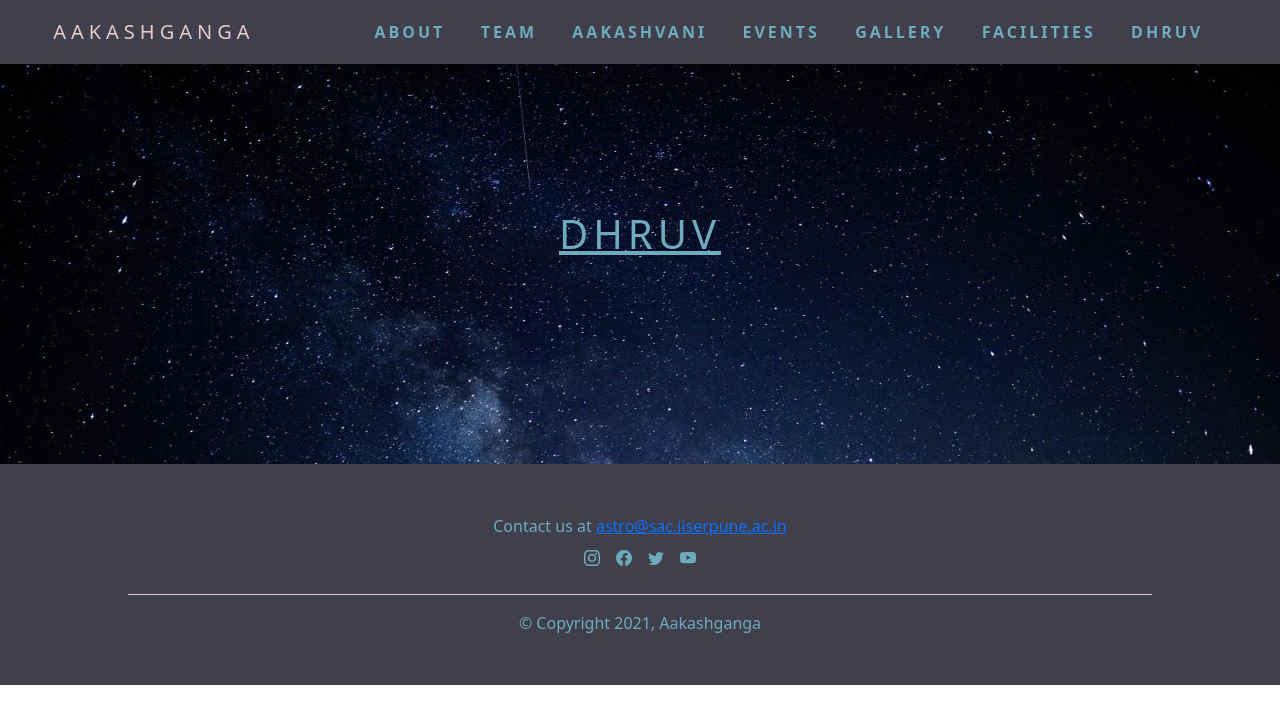
After one commit to vigneshpai2003/Aakashganga, a Flask app: page /dhruv in a window 1280 px wide. The commit adds this page. Shown: the top 724 px of the page. Run offline with Flask 2, Linux system fonts and the light colour scheme; some libraries are stand-ins or nearby versions.

Commit message:
dummy pages

```diff
--- a/AGapp/routes.py
+++ b/AGapp/routes.py
@@ -9,3 +9,23 @@
 @app.route('/team')
 def team():
 	return render_template('team.html')
+
+@app.route('/aakashvani')
+def aakashvani():
+	return render_template('aakashvani.html')
+
+@app.route('/events')
+def events():
+	return render_template('events.html')
+
+@app.route('/gallery')
+def gallery():
+	return render_template('gallery.html')
+
+@app.route('/facilities')
+def facilties():
+	return render_template('facilities.html')
+
+@app.route('/dhruv')
+def dhruv():
+	return render_template('dhruv.html')
--- a/AGapp/templates/base.html
+++ b/AGapp/templates/base.html
@@ -26,11 +26,11 @@
             <ul class="nav-link">
                 <li><a href="/#about">About</a></li>
                 <li><a href="/team">Team</a></li>
-                <li><a href="#">Aakashvani</a></li>
-                <li><a href="#">Events</a></li>
-                <li><a href="#">Gallery</a></li>
-                <li><a href="#">Facilities</a></li>
-                <li><a href="#">Dhruv</a></li>
+                <li><a href="/aakashvani">Aakashvani</a></li>
+                <li><a href="/events">Events</a></li>
+                <li><a href="/gallery">Gallery</a></li>
+                <li><a href="/facilities">Facilities</a></li>
+                <li><a href="/dhruv">Dhruv</a></li>
             </ul>
             <div class="menu-toggle">
                 <div class="line1"></div>
--- /dev/null
+++ b/AGapp/templates/dhruv.html
@@ -0,0 +1,12 @@
+{% extends "page.html" %}
+
+<!-- {% block csspage %}
+<link rel="stylesheet" href="{{ url_for('static', filename='css/aakashvani.css') }}">
+{% endblock %} -->
+
+{% block title %}Dhruv{% endblock %}
+
+{% block contentpage %}
+<div class="dhruv">
+</div>
+{% endblock %}
```
Also changed, not shown: AGapp/templates/aakashvani.html (added, +12 -0 lines), AGapp/templates/events.html (added, +12 -0 lines), AGapp/templates/facilities.html (added, +12 -0 lines), AGapp/templates/gallery.html (added, +12 -0 lines).
